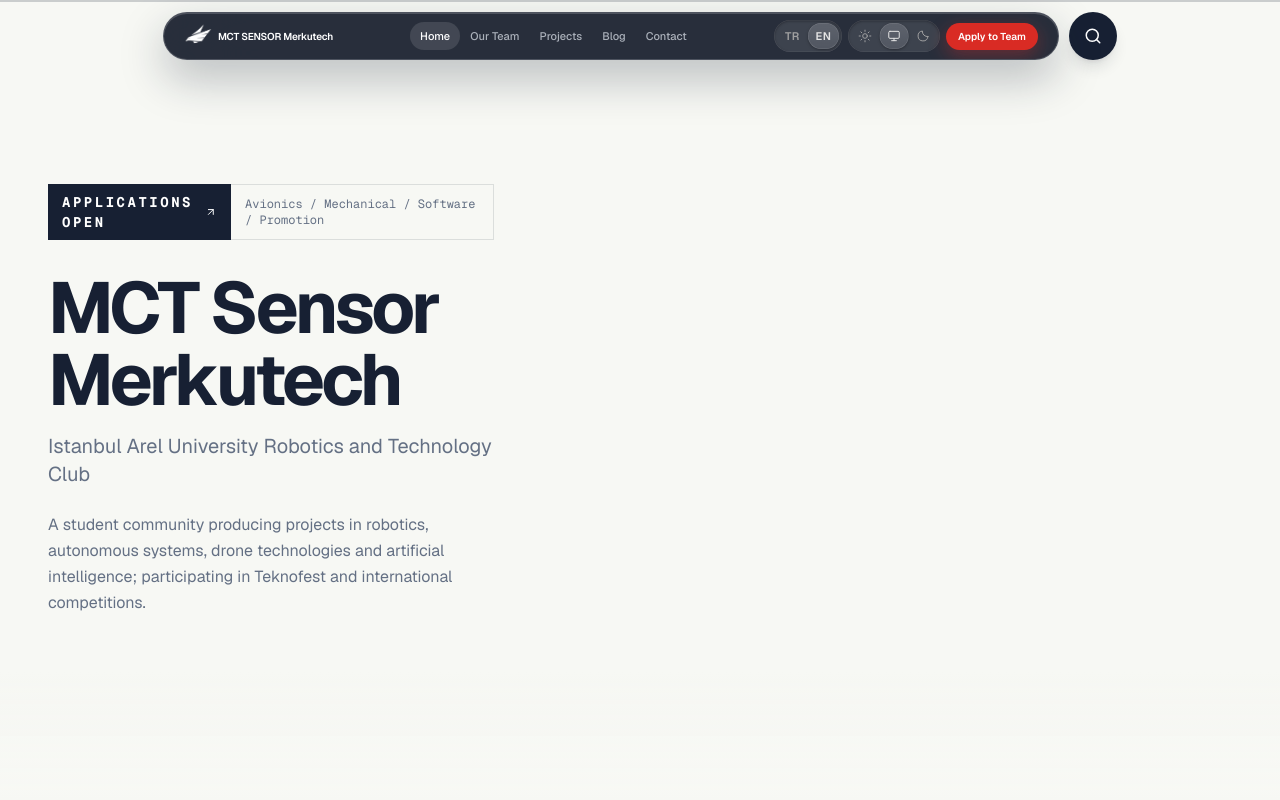
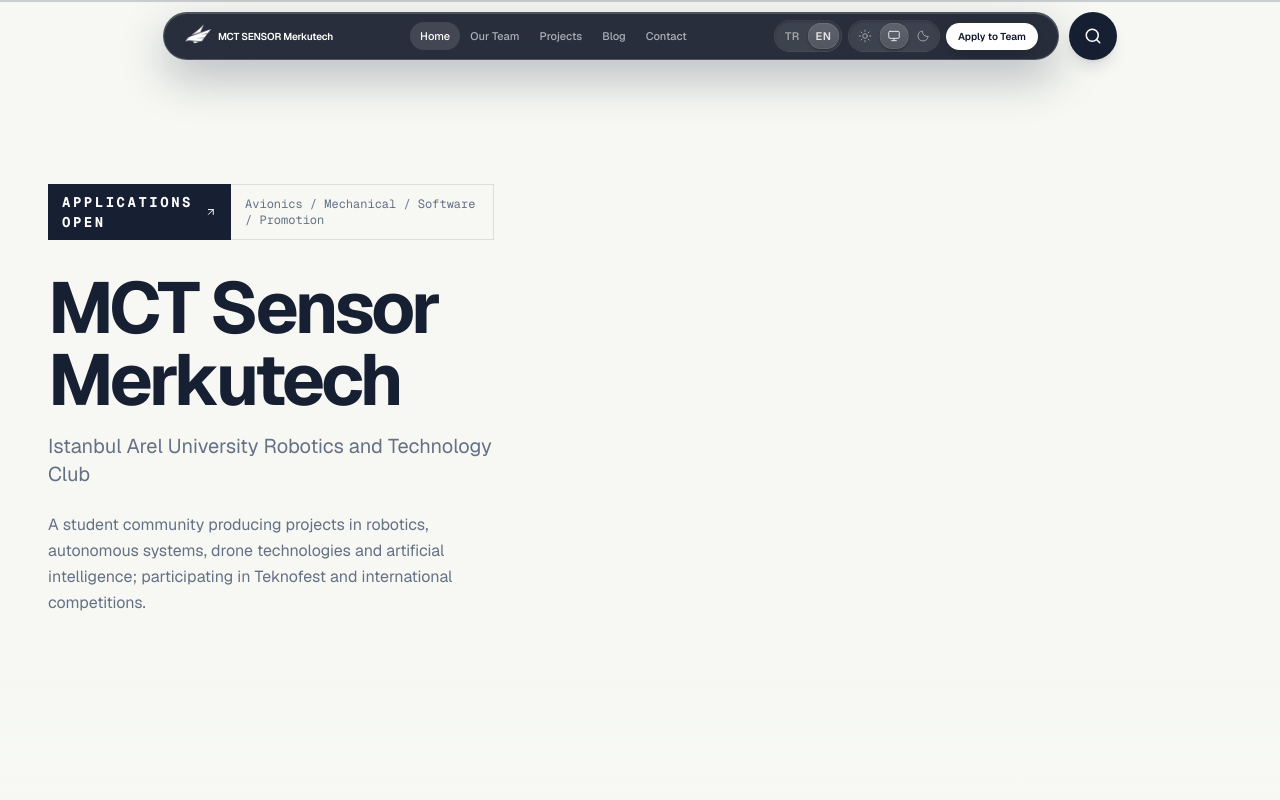
Before and after one commit to Merkutech/merkutech.github.io, a Next.js app: page / in a window 1280 px wide. Shown: the top 800 px of the page. Built offline with nearby package versions, Linux system fonts and the light colour scheme.

Commit message:
revert(header): keep apply button in site colors instead of brand red
- Brand red is reserved for small details only

```diff
--- a/app/globals.css
+++ b/app/globals.css
@@ -664,16 +664,18 @@ html.light[data-theme-choice="dark"] .site-mobile-menu .seg-theme [data-choice="
   flex-shrink: 0;
 }
 
-/* Başvuru butonu — marka kırmızısı, her iki temada */
-.site-header-cta {
-  background: var(--brand) !important;
-  color: var(--brand-foreground) !important;
-  box-shadow: 0 6px 18px color-mix(in srgb, var(--brand) 35%, transparent);
-}
-.site-header-cta:hover {
-  background: color-mix(in srgb, var(--brand) 88%, #000) !important;
-}
 
 ::selection {
   background: color-mix(in srgb, var(--brand) 30%, transparent);
 }
+
+:root.light .site-header-panel .site-header-cta {
+  background: #ffffff !important;
+  color: #0f172a !important;
+  box-shadow: 0 8px 22px rgba(0, 0, 0, 0.18);
+}
+
+:root.light .site-header-panel .site-header-cta:hover {
+  background: #e5e7eb !important;
+  color: #0f172a !important;
+}
--- a/components/site-shell.tsx
+++ b/components/site-shell.tsx
@@ -172,7 +172,7 @@ export function SiteShell({ children }: { children: React.ReactNode }) {
                       href={APPLY_URL}
                       whileHover={{ scale: 1.05 }}
                       whileTap={{ scale: 0.97 }}
-                      className="site-header-cta inline-flex items-center px-3 py-1.5 rounded-full text-[10px] font-semibold transition-colors relative overflow-hidden group"
+                      className="site-header-cta inline-flex items-center px-3 py-1.5 rounded-full bg-white text-black text-[10px] font-semibold hover:bg-neutral-200 transition-colors relative overflow-hidden group"
                     >
                       <span className="relative z-10 whitespace-nowrap">{t.cta.apply}</span>
                       <motion.div
```
